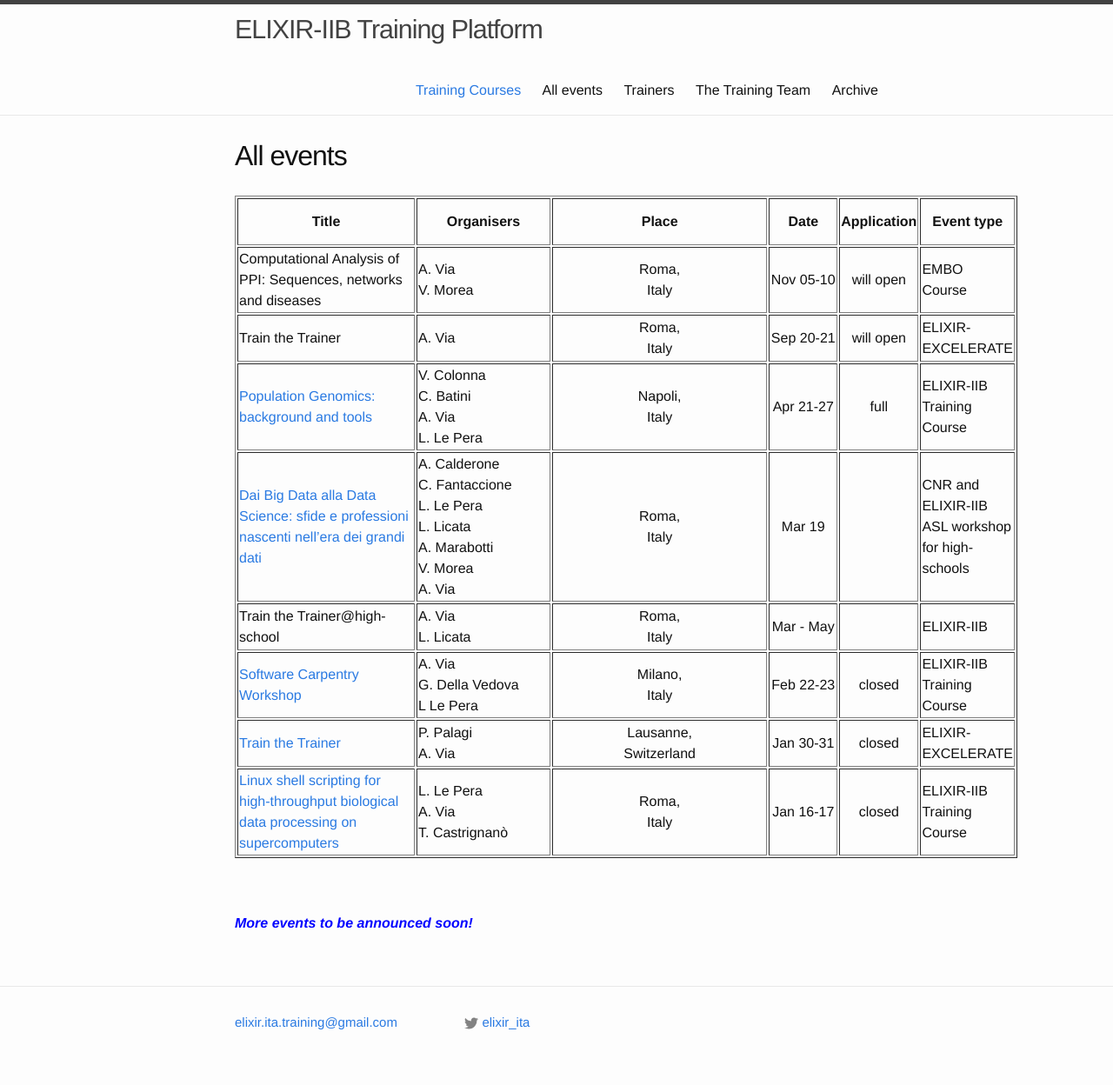
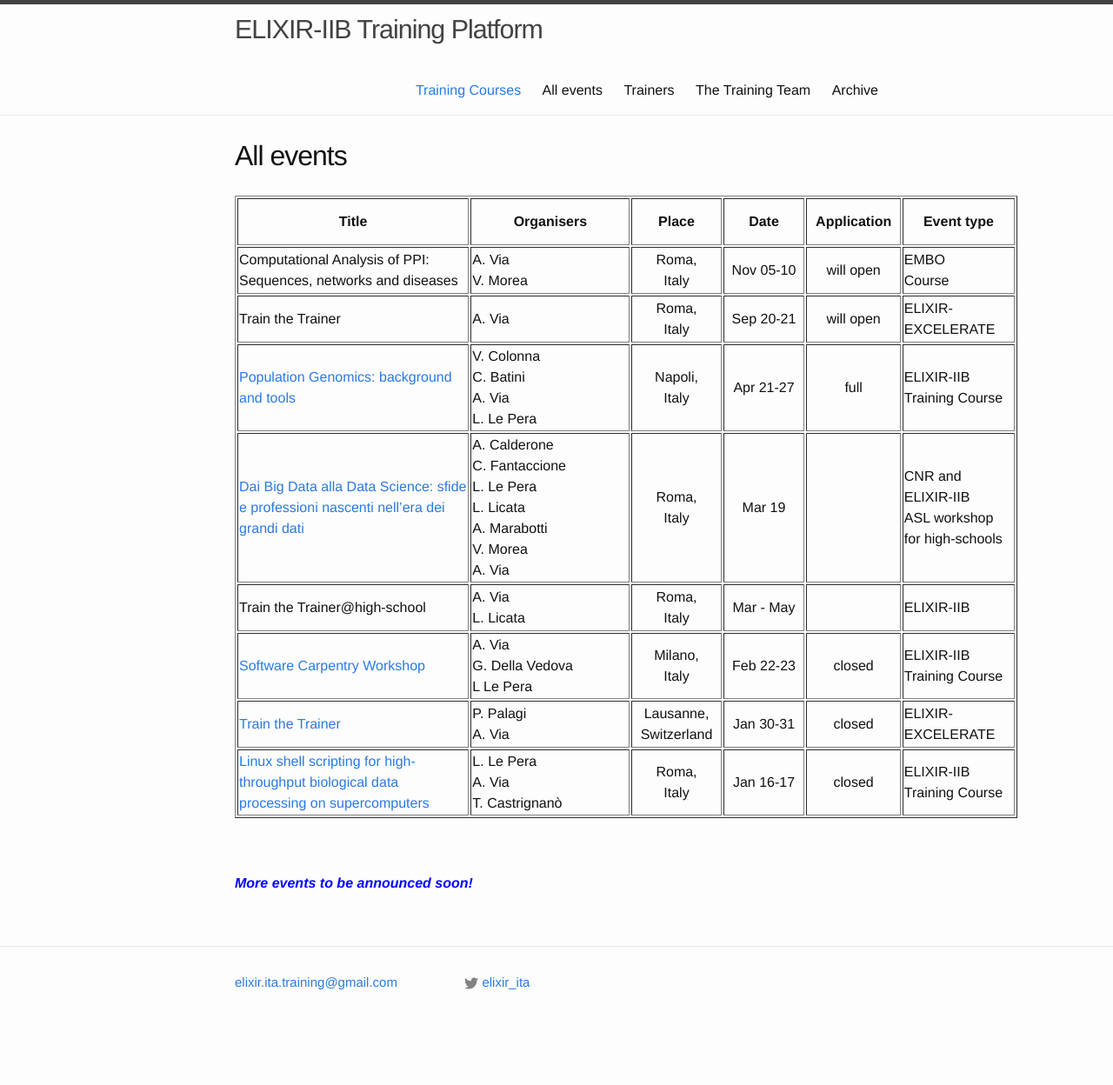
Before and after one commit to ELIXIR-IIB-training/website, a Jekyll site: the page built from _pages/01-all_events.md, in a window 1280 px wide. Shown: the whole page at 87% size. Built offline with Jekyll 4.4.1, drawn with Linux system fonts in a browser that asks for light colours; after the commit the page ends 1202 px from its top, so only the background shows below that.

Commit message:
Update all events

```diff
--- a/_pages/01-all_events.md
+++ b/_pages/01-all_events.md
@@ -6,9 +6,9 @@ permalink: /all_events/
 
 <table border="1" width="900">
 <tr>
-   <td height="50" width="200" align="center"><b>Title</b></td>
+   <td height="50" width="220" align="center"><b>Title</b></td>
    <td height="50" width="150" align="center"><b>Organisers</b></td>
-   <td height="50" align="center"><b>Place</b></td>
+   <td height="50" width="75" align="center"><b>Place</b></td>
    <td height="50" width="75" align="center"><b>Date</b></td>
    <td height="50" width="75" align="center"><b>Application</b></td>
    <td height="50" width="100" align="center"><b>Event type</b></td>
```
